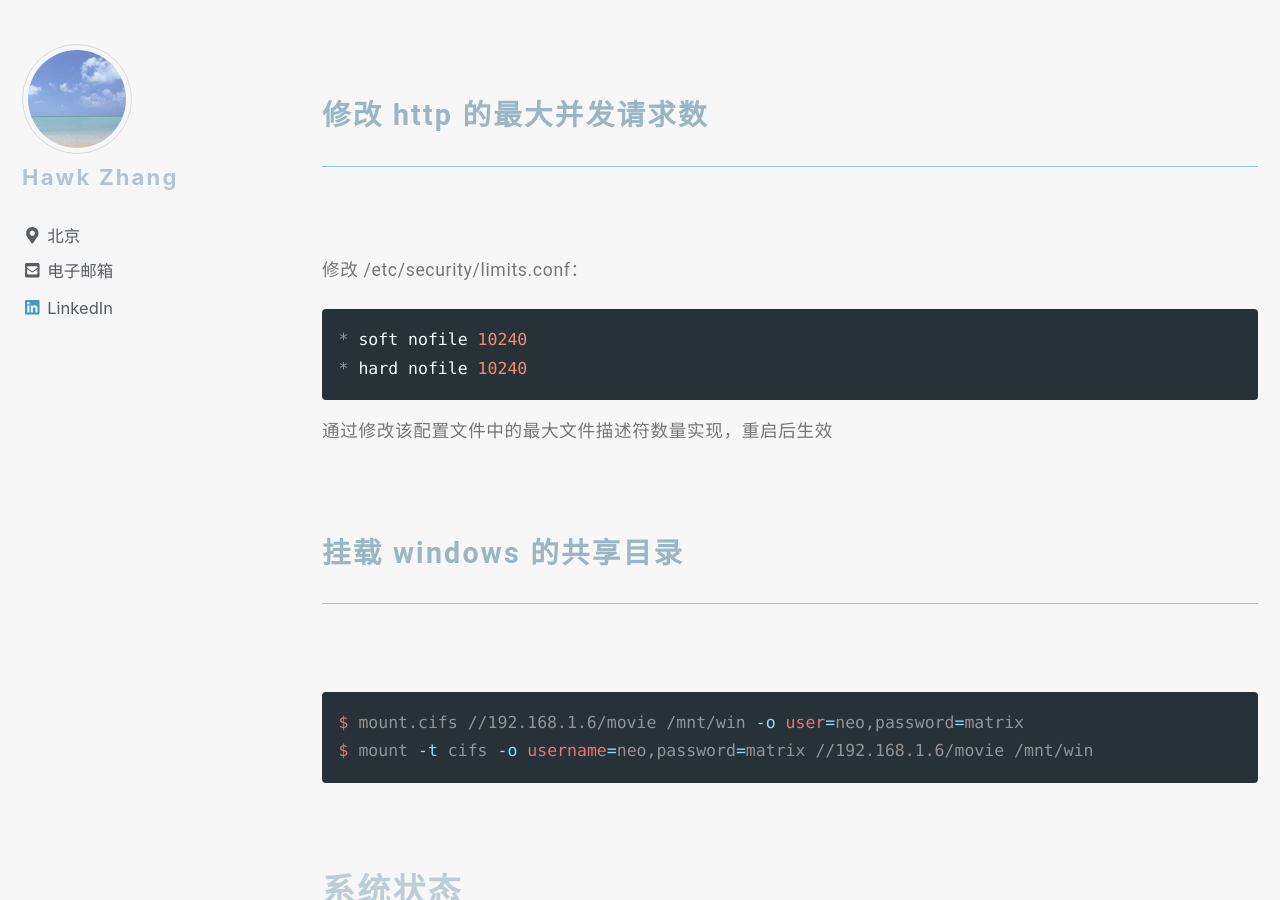
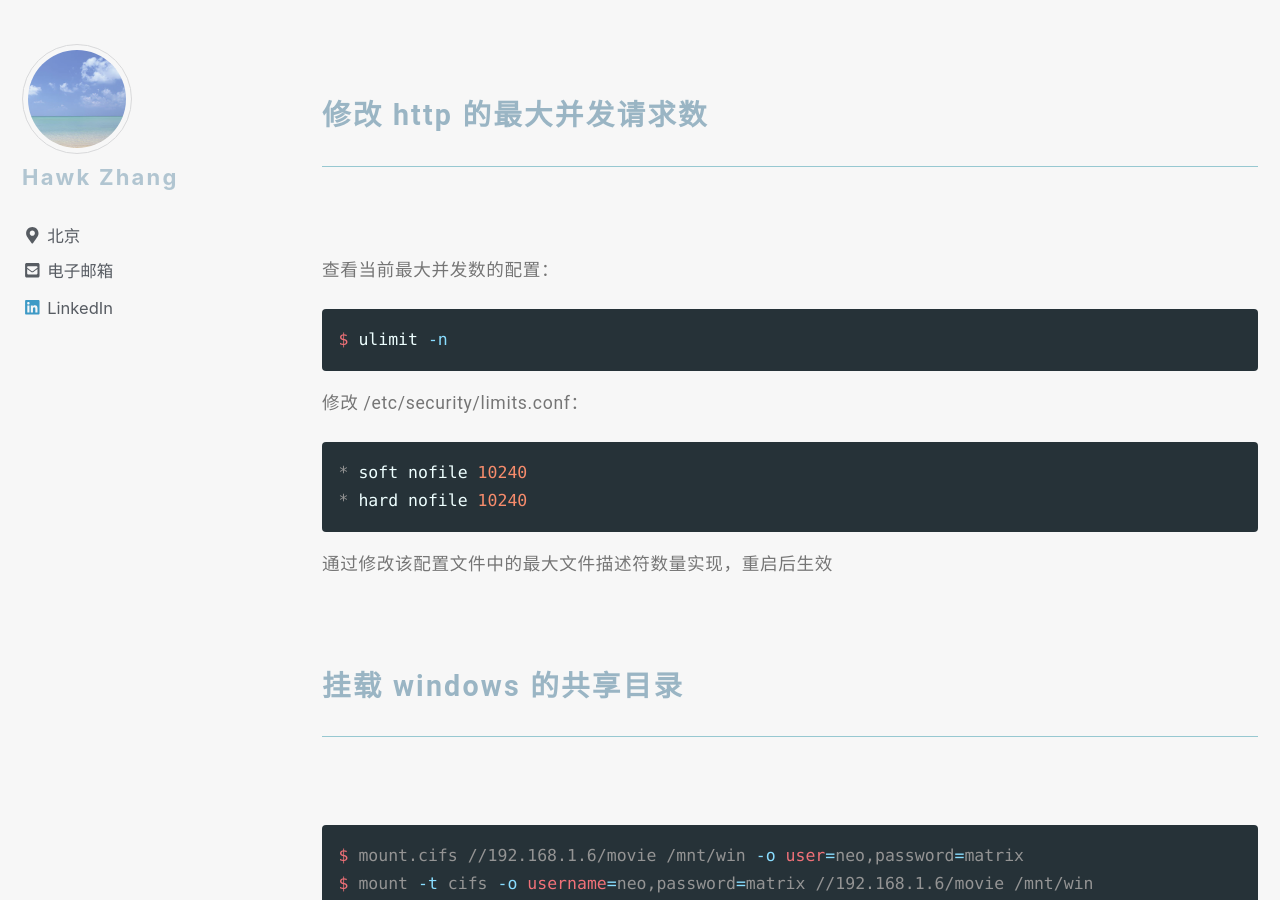
Before and after one commit to narru888/linotes_note, a Jekyll site: the page built from _posts/devop/2017-05-01-interview.md, in a window 1280 px wide and 900 px high, scrolled down 814 px. Built offline with Jekyll 4.4.1, drawn with Linux system fonts in a browser that asks for light colours; nearby versions of some CDN libraries; a script that is not in the unit is left out.

Commit message:
update on 2018-12-07 15:35:01 CST

````diff
--- a/_posts/devop/2017-05-01-interview.md
+++ b/_posts/devop/2017-05-01-interview.md
@@ -18,6 +18,12 @@ header:
 
 ### 修改 http 的最大并发请求数
 
+查看当前最大并发数的配置：
+
+```bash
+$ ulimit -n
+```
+
 修改 /etc/security/limits.conf：
 
 ```conf
@@ -35,6 +41,11 @@ $ mount.cifs //192.168.1.6/movie /mnt/win -o user=neo,password=matrix
 $ mount -t cifs -o username=neo,password=matrix //192.168.1.6/movie /mnt/win
 ```
 
+
+
+
+
+
 ## 系统状态
 
 ### 查看 http 并发请求数以及 TCP 连接状态
````
